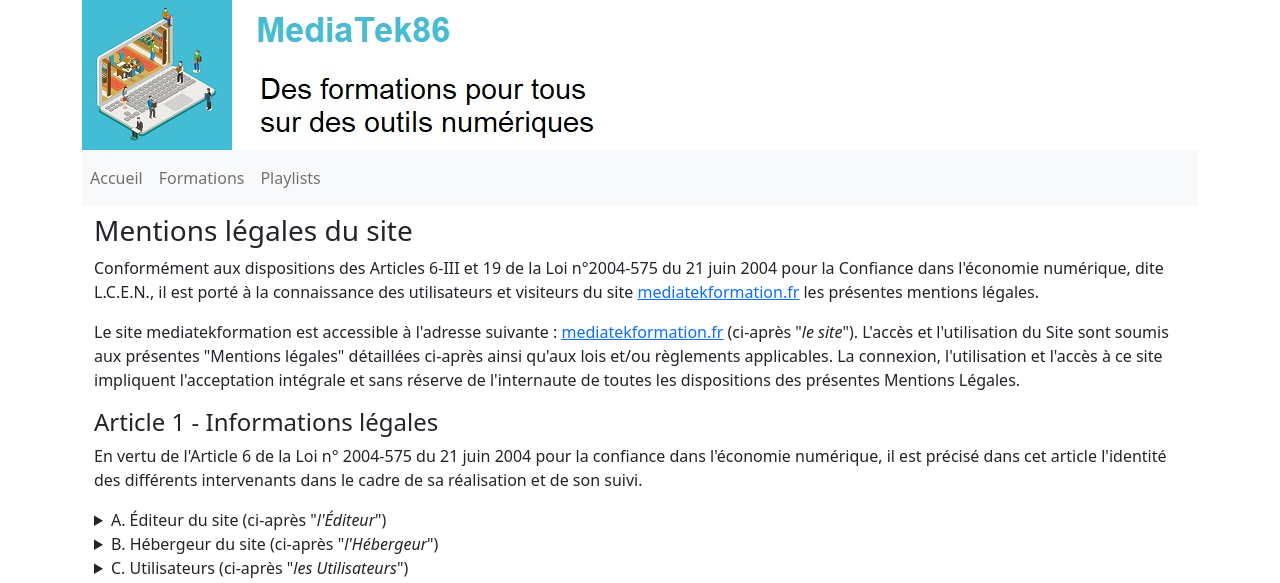
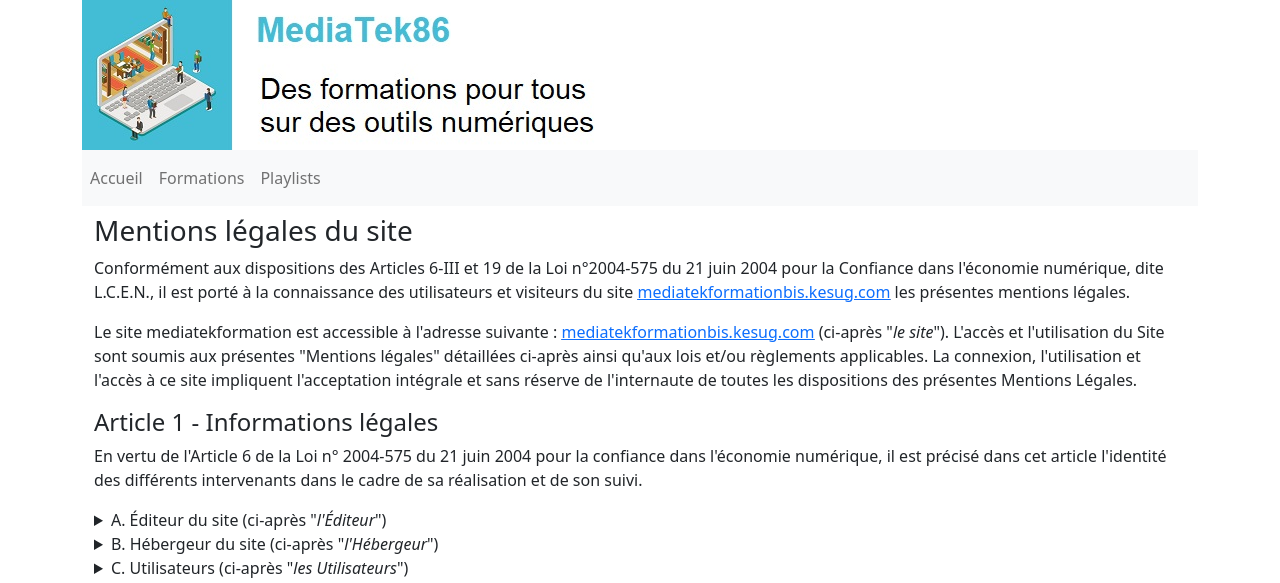
Before and after one commit to BlinnPhong/mediatekformation, a Symfony app: template templates/pages/cgu.html.twig in a window 1280 px wide. Shown: the top 583 px of the page. Run offline with Twig, Linux system fonts and the light colour scheme; the template is opened without the code that fills it, so the values that code supplies are empty; some libraries are stand-ins or nearby versions.

Commit message:
Mise à jour de la page de CGU avec la bonne adresse du site.

```diff
--- a/composer.json
+++ b/composer.json
@@ -13,6 +13,7 @@
         "doctrine/orm": "^3.1",
         "phpdocumentor/reflection-docblock": "^5.4",
         "phpstan/phpdoc-parser": "^1.29",
+        "symfony/apache-pack": "1.0",
         "symfony/asset": "6.4.*",
         "symfony/asset-mapper": "6.4.*",
         "symfony/console": "6.4.*",
--- a/templates/pages/cgu.html.twig
+++ b/templates/pages/cgu.html.twig
@@ -3,8 +3,8 @@
 {% block body %}
 <section class="container mt-2">
     <h3>Mentions légales du site</h3>
-    <p>Conformément aux dispositions des Articles 6-III et 19 de la Loi n°2004-575 du 21 juin 2004 pour la Confiance dans l'économie numérique, dite L.C.E.N., il est porté à la connaissance des utilisateurs et visiteurs du site <u><a href="http://www.mediatekformation.fr">mediatekformation.fr</a></u> les présentes mentions légales.</p>
-    <p>Le site mediatekformation est accessible à l'adresse suivante&nbsp;:&nbsp;<u><a href="http://www.mediatekformation.fr">mediatekformation.fr</a></u> (ci-après "<em>le site</em>"). L'accès et l'utilisation du Site sont soumis aux présentes "Mentions légales" détaillées ci-après ainsi qu'aux lois et/ou règlements applicables. La connexion, l'utilisation et l'accès à ce site impliquent l'acceptation intégrale et sans réserve de l'internaute de toutes les dispositions des présentes Mentions Légales.</p>
+    <p>Conformément aux dispositions des Articles 6-III et 19 de la Loi n°2004-575 du 21 juin 2004 pour la Confiance dans l'économie numérique, dite L.C.E.N., il est porté à la connaissance des utilisateurs et visiteurs du site <u><a href="http://mediatekformationbis.kesug.com">mediatekformationbis.kesug.com</a></u> les présentes mentions légales.</p>
+    <p>Le site mediatekformation est accessible à l'adresse suivante&nbsp;:&nbsp;<u><a href="http://mediatekformationbis.kesug.com">mediatekformationbis.kesug.com</a></u> (ci-après "<em>le site</em>"). L'accès et l'utilisation du Site sont soumis aux présentes "Mentions légales" détaillées ci-après ainsi qu'aux lois et/ou règlements applicables. La connexion, l'utilisation et l'accès à ce site impliquent l'acceptation intégrale et sans réserve de l'internaute de toutes les dispositions des présentes Mentions Légales.</p>
     <h4>Article 1 - Informations légales</h4>
     <p>En vertu de l'Article 6 de la Loi n° 2004-575 du 21 juin 2004 pour la confiance dans l'économie numérique, il est précisé dans cet article l'identité des différents intervenants dans le cadre de sa réalisation et de son suivi.</p>
     <div class="bd-example">
```
Also changed, not shown: public/.htaccess (added), 2 other files.
